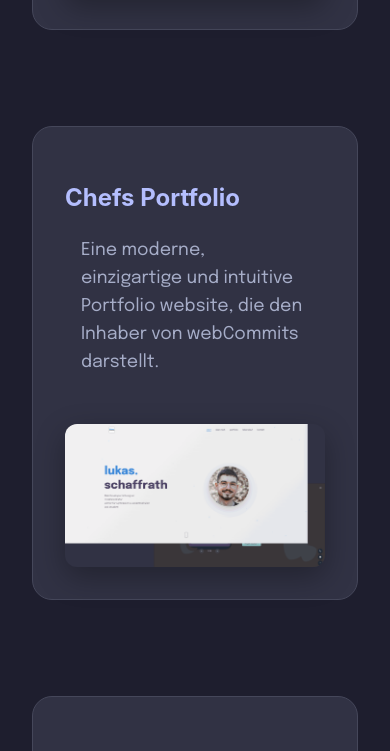
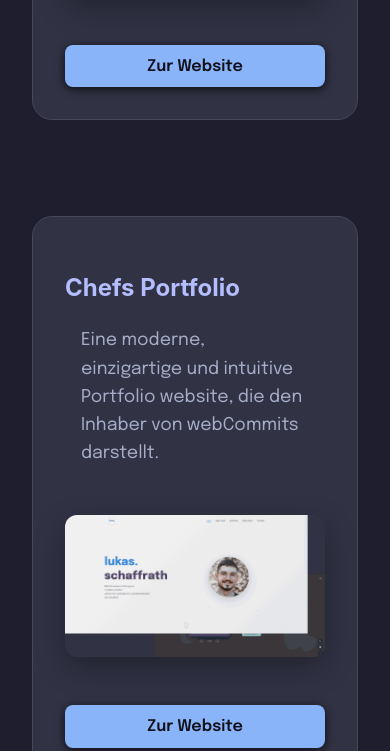
Before and after one commit to webCommits/webcommits-website, an Eleventy site: page src/portfolio.njk in a window 390 px wide. Shown: the part 1813-2564 px from the top of the page. Built offline with nearby package versions, Linux system fonts and the light colour scheme; Eleventy itself is replaced by a stand-in of ours; files that its build step writes are made by us from their sources.

Commit message:
Added buttons for mobile

```diff
--- a/docs/static/style.css
+++ b/docs/static/style.css
@@ -674,14 +674,21 @@ nav img {
     box-shadow: 0 10px 30px rgba(0, 0, 0, 0.3);
     transition: all 0.3s ease;
     display: block;
-    pointer-events: none;
-}
-
-@media (hover: hover) and (pointer: fine) {
-    .website-container img:hover,
-    .website-containerpo img:hover {
-        transform: translateY(-8px);
-        box-shadow: 0 15px 40px rgba(180, 190, 254, 0.2);
+}
+
+.website-container img:hover,
+.website-containerpo img:hover {
+    transform: translateY(-8px);
+    box-shadow: 0 15px 40px rgba(180, 190, 254, 0.2);
+}
+
+.mobile-portfolio-btn {
+    display: none !important;
+}
+
+@media (min-width: 891px) {
+    .mobile-portfolio-btn {
+        display: none !important;
     }
 }
 
@@ -1735,6 +1742,22 @@ form button:hover {
         display: none !important;
     }
 
+    .website-container .images,
+    .website-containerpo .images {
+        flex-direction: column;
+    }
+
+    .mobile-portfolio-btn {
+        display: block !important;
+        width: 100%;
+        margin-top: 1rem;
+        text-decoration: none;
+    }
+
+    .mobile-portfolio-btn .portfoliobutton {
+        width: 100%;
+    }
+
     .website-container,
     .website-containerpo {
         flex-direction: column;
--- a/src/portfolio.njk
+++ b/src/portfolio.njk
@@ -27,6 +27,9 @@ wider."
       <a href="https://webcommits.github.io/gpupgrade/" target="_blank">
         <img loading="lazy" src="/static/images/gpupgrade.png" alt="GPUpgrade Screenshot">
       </a>
+      <a href="https://webcommits.github.io/gpupgrade/" target="_blank" class="mobile-portfolio-btn">
+        <button class="portfoliobutton">Zur Website</button>
+      </a>
     </div>
   </div>
 
@@ -34,6 +37,9 @@ wider."
     <div class="images">
       <a href="https://www.lukasschaffrath.online/" target="_blank">
         <img loading="lazy" src="/static/images/portfolio.png" alt="Portfolio Website">
+      </a>
+      <a href="https://www.lukasschaffrath.online/" target="_blank" class="mobile-portfolio-btn">
+        <button class="portfoliobutton">Zur Website</button>
       </a>
     </div>
     <div class="right">
@@ -53,12 +59,18 @@ wider."
       <a href="https://web.anglistik.rwth-aachen.de" target="_blank">
         <img loading="lazy" src="/static/images/anglistikweb.png" alt="Anglistik Web Screenshot">
       </a>
+      <a href="https://web.anglistik.rwth-aachen.de" target="_blank" class="mobile-portfolio-btn">
+        <button class="portfoliobutton">Zur Website</button>
+      </a>
     </div>
   </div>
   <div class="website-containerpo">
     <div class="images">
       <a href="https://www.cl-verkehrstechnik.de/" target="_blank"> <img loading="lazy" src="/static/images/clweb.png"
           alt="CL-Verkehrstechnik Screenshot">
+      </a>
+      <a href="https://www.cl-verkehrstechnik.de/" target="_blank" class="mobile-portfolio-btn">
+        <button class="portfoliobutton">Zur Website</button>
       </a>
     </div>
     <div class="right">
@@ -76,12 +88,18 @@ wider."
       <a href="https://lashesbydim.de/" target="_blank">
         <img loading="lazy" src="/static/images/lashesbydim.png" alt="Lashes by Dim Screenshot">
       </a>
+      <a href="https://lashesbydim.de/" target="_blank" class="mobile-portfolio-btn">
+        <button class="portfoliobutton">Zur Website</button>
+      </a>
     </div>
   </div>
   <div class="website-containerpo">
     <div class="images">
       <a href="http://ben-bachmair.de/" target="_blank">
         <img loading="lazy" src="/static/images/benbachmair.png" alt="Ben Bachmair Screenshot">
+      </a>
+      <a href="http://ben-bachmair.de/" target="_blank" class="mobile-portfolio-btn">
+        <button class="portfoliobutton">Zur Website</button>
       </a>
     </div>
     <div class="right">
@@ -98,12 +116,18 @@ wider."
       <a href="https://kernbohrungen-guenther.de/" target="_blank">
         <img loading="lazy" src="/static/images/kernbohrungen-guenther.png" alt="Kernbohrungen-Guenther Screenshot">
       </a>
+      <a href="https://kernbohrungen-guenther.de/" target="_blank" class="mobile-portfolio-btn">
+        <button class="portfoliobutton">Zur Website</button>
+      </a>
     </div>
   </div>
   <div class="website-containerpo">
     <div class="images">
       <a href="https://github.com/webCommits/webcommits-website" target="_blank">
         <img loading="lazy" src="/static/images/webcommits.png" alt="webCommits Screenshot">
+      </a>
+      <a href="https://github.com/webCommits/webcommits-website" target="_blank" class="mobile-portfolio-btn">
+        <button class="portfoliobutton">Zu GitHub</button>
       </a>
     </div>
     <div class="right">
--- a/src/static/style.css
+++ b/src/static/style.css
@@ -674,14 +674,21 @@ nav img {
     box-shadow: 0 10px 30px rgba(0, 0, 0, 0.3);
     transition: all 0.3s ease;
     display: block;
-    pointer-events: none;
-}
-
-@media (hover: hover) and (pointer: fine) {
-    .website-container img:hover,
-    .website-containerpo img:hover {
-        transform: translateY(-8px);
-        box-shadow: 0 15px 40px rgba(180, 190, 254, 0.2);
+}
+
+.website-container img:hover,
+.website-containerpo img:hover {
+    transform: translateY(-8px);
+    box-shadow: 0 15px 40px rgba(180, 190, 254, 0.2);
+}
+
+.mobile-portfolio-btn {
+    display: none !important;
+}
+
+@media (min-width: 891px) {
+    .mobile-portfolio-btn {
+        display: none !important;
     }
 }
 
@@ -1735,6 +1742,22 @@ form button:hover {
         display: none !important;
     }
 
+    .website-container .images,
+    .website-containerpo .images {
+        flex-direction: column;
+    }
+
+    .mobile-portfolio-btn {
+        display: block !important;
+        width: 100%;
+        margin-top: 1rem;
+        text-decoration: none;
+    }
+
+    .mobile-portfolio-btn .portfoliobutton {
+        width: 100%;
+    }
+
     .website-container,
     .website-containerpo {
         flex-direction: column;
```
Also changed, not shown: docs/portfolio/index.html.
